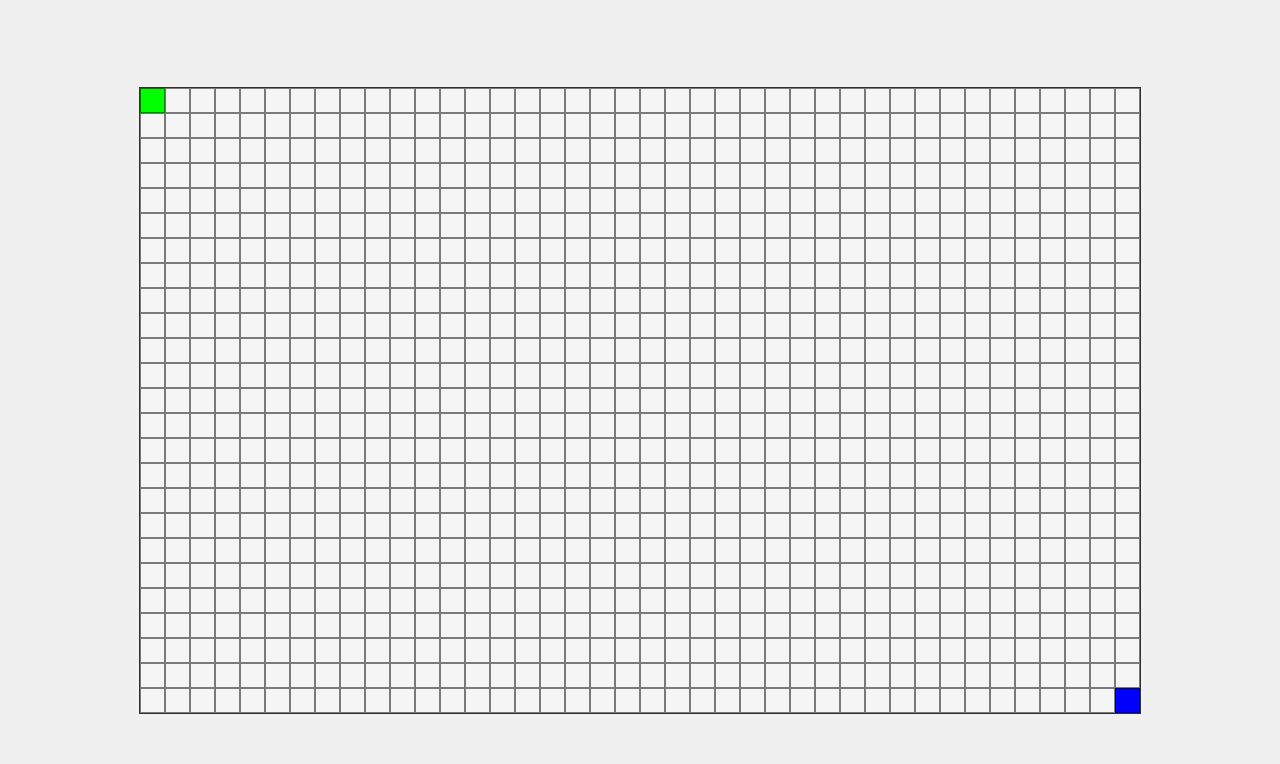
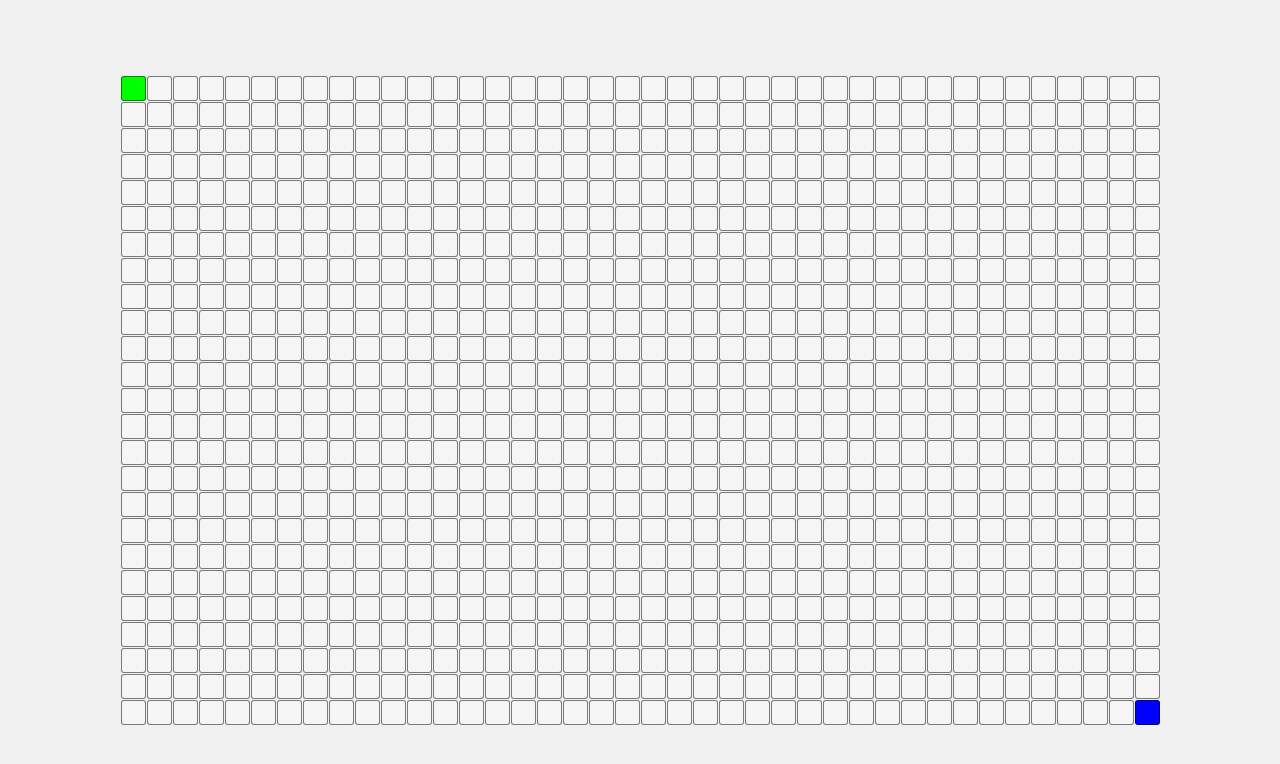
Before and after one commit to williammu6/react-path-finder, a React (Create React App) app: page / in a window 1280 px wide. Shown: the top 764 px of the page. Built offline with nearby package versions, Linux system fonts and the light colour scheme.

Commit message:
tile style

```diff
--- a/src/components/Grid/styles.css
+++ b/src/components/Grid/styles.css
@@ -5,14 +5,11 @@
   align-items: center;
   justify-content: center;
   vertical-align: middle;
-    background: #F0f0f0;
+  background: #f0f0f0;
   height: 100vh;
   width: 100vw;
 }
 
-.grid  {
-    border: 1px solid rgba(0, 0, 0, 0.8);
-}
 .row {
   display: flex;
 }
--- a/src/components/Tile/styles.css
+++ b/src/components/Tile/styles.css
@@ -1,6 +1,8 @@
 .tile {
-    background: #f5f5f5;
-    border: 1px solid rgba(0, 0, 0, 0.5);
-    width: 25px;
-    height: 25px;
+  background: #f5f5f5;
+  border: 1px solid rgba(0, 0, 0, 0.5);
+  width: 25px;
+  height: 25px;
+  margin: 0.5px;
+  border-radius: 3px;
 }
```
Lines whose indentation alone changed are shown as unchanged.
